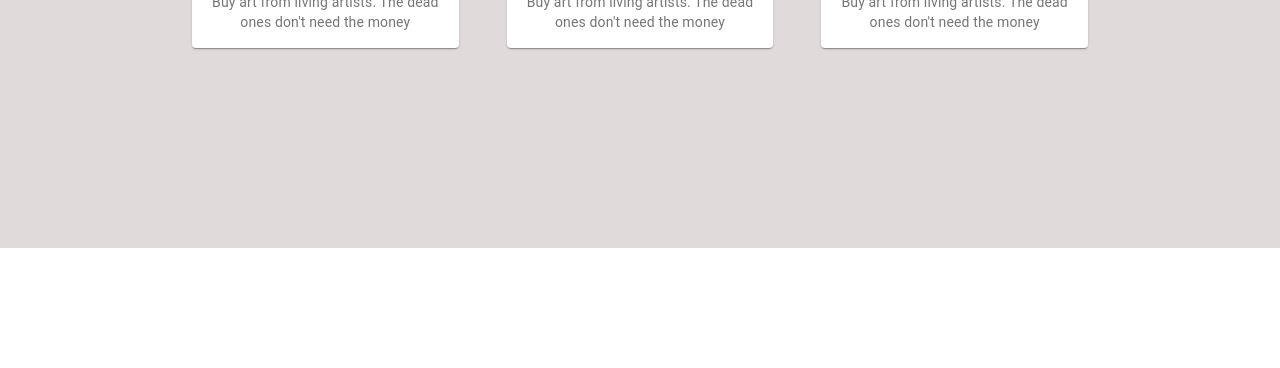
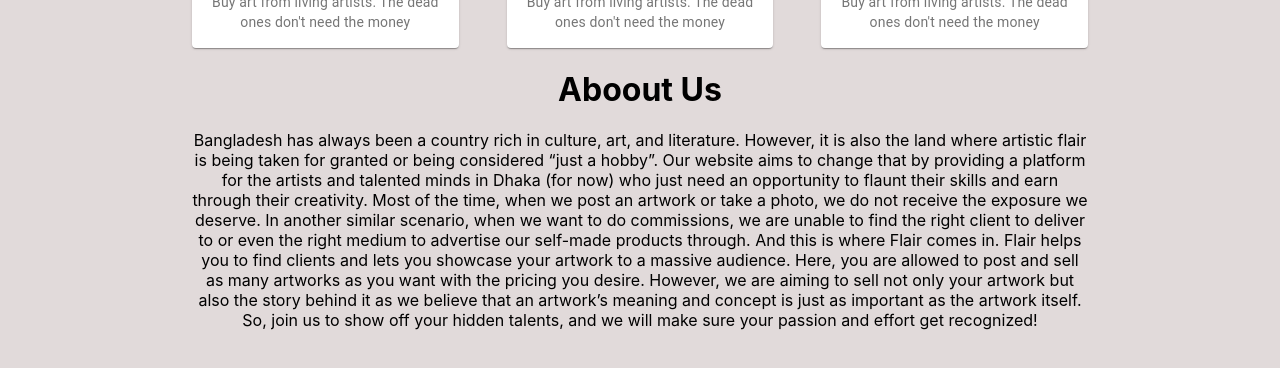
Before and after one commit to AbrarChowdhury/esscre-client, a React (Create React App) app: page / in a window 1280 px wide. Shown: the part 1287-1655 px from the top of the page. Before the commit the page ends 1535 px from the top, so only its background shows below. Built offline with nearby package versions, Linux system fonts and the light colour scheme; no server answers.

Commit message:
infoComponent added

```diff
--- a/src/components/artCard/artCard.jsx
+++ b/src/components/artCard/artCard.jsx
@@ -40,10 +40,10 @@
             {data.title}
           </Typography>
           <Typography variant="body3" color="textSecondary" component="h3">
-          Worth: {data.price}
+          By: {data.artist  }
           </Typography>
           <Typography variant="body2" color="textSecondary" component="p">
-          By: {data.artist  }
+          Worth: {data.price}
           </Typography>
         </CardContent>
       </CardActionArea>
--- /dev/null
+++ b/src/components/info/info.component.jsx
@@ -0,0 +1,16 @@
+import React from 'react'
+
+function Info() {
+    return (
+        <div>
+            <h1>Aboout Us</h1>
+            <p>Bangladesh has always been a country rich in culture, art, and literature. However, it is also the land where artistic flair is being taken for granted or being considered “just a hobby”. Our website aims to change that by providing a platform for the artists and talented minds in Dhaka (for now) who just need an opportunity to flaunt their skills and earn through their creativity.
+            Most of the time, when we post an artwork or take a photo, we do not receive the exposure we deserve. In another similar scenario, when we want to do commissions, we are unable to find the right client to deliver to or even the right medium to advertise our self-made products through. And this is where Flair comes in.
+            Flair helps you to find clients and lets you showcase your artwork to a massive audience. Here, you are allowed to post and sell as many artworks as you want with the pricing you desire. However, we are aiming to sell not only your artwork but also the story behind it as we believe that an artwork’s meaning and concept is just as important as the artwork itself.
+            So, join us to show off your hidden talents, and we will make sure your passion and effort get recognized!
+            </p>
+        </div>
+    )
+}
+
+export default Info
--- a/src/pages/home/Home.component.jsx
+++ b/src/pages/home/Home.component.jsx
@@ -1,7 +1,7 @@
 import React from 'react'
 import NavGrid from '../../components/navGrid/navGrid.component'
 import CarouselContainer from '../../components/carouselContainer/CarouselContainer.component'
-
+import Info from '../../components/info/info.component'
 function Home() {
     return (
         <div>
@@ -12,6 +12,7 @@
             -Kurt Vonnegut
             </p>
             <NavGrid/>
+            <Info/>
         </div>
     )
 }
```
